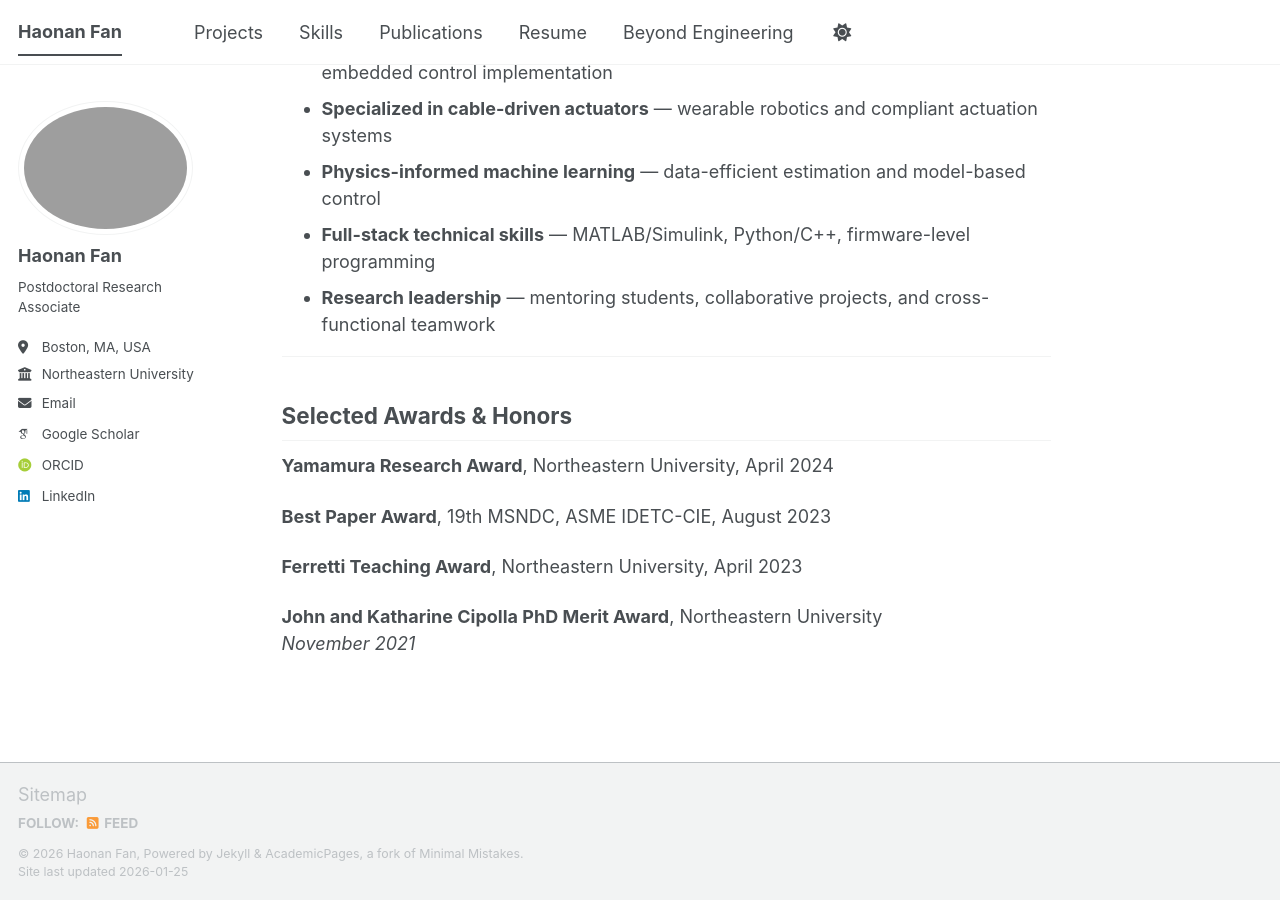
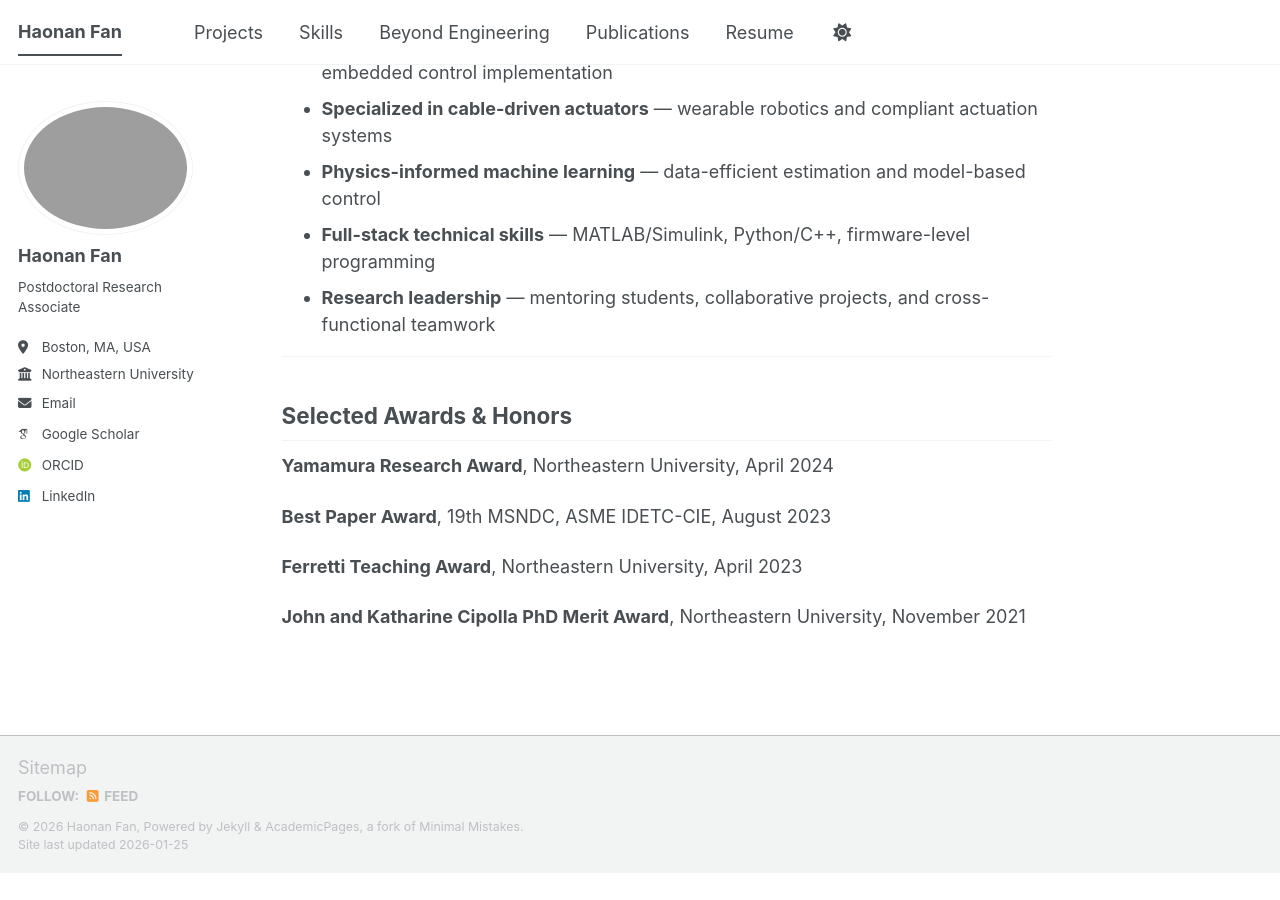
Before and after one commit to fanhaonan080/fanhaonan080.github.io, a Jekyll site: the page built from _pages/about.md, in a window 1280 px wide and 900 px high, scrolled down 639 px. Built offline with Jekyll 4.4.1, drawn with Linux system fonts in a browser that asks for light colours; some web fonts are replaced; a script bundle is joined from its source files by our own code; library files that are not in the unit come from our copies; after the commit the page ends 1512 px from its top, so only the background shows below that.

```diff
--- a/_pages/about.md
+++ b/_pages/about.md
@@ -43,5 +43,4 @@ I bring a systems engineering mindset to robotics, bridging mechanical design, c
 
 **Ferretti Teaching Award**, Northeastern University, April 2023
 
-**John and Katharine Cipolla PhD Merit Award**, Northeastern University
-*November 2021*
+**John and Katharine Cipolla PhD Merit Award**, Northeastern University, November 2021
```
Also changed, not shown: _data/navigation.yml (+4 -4 lines).
